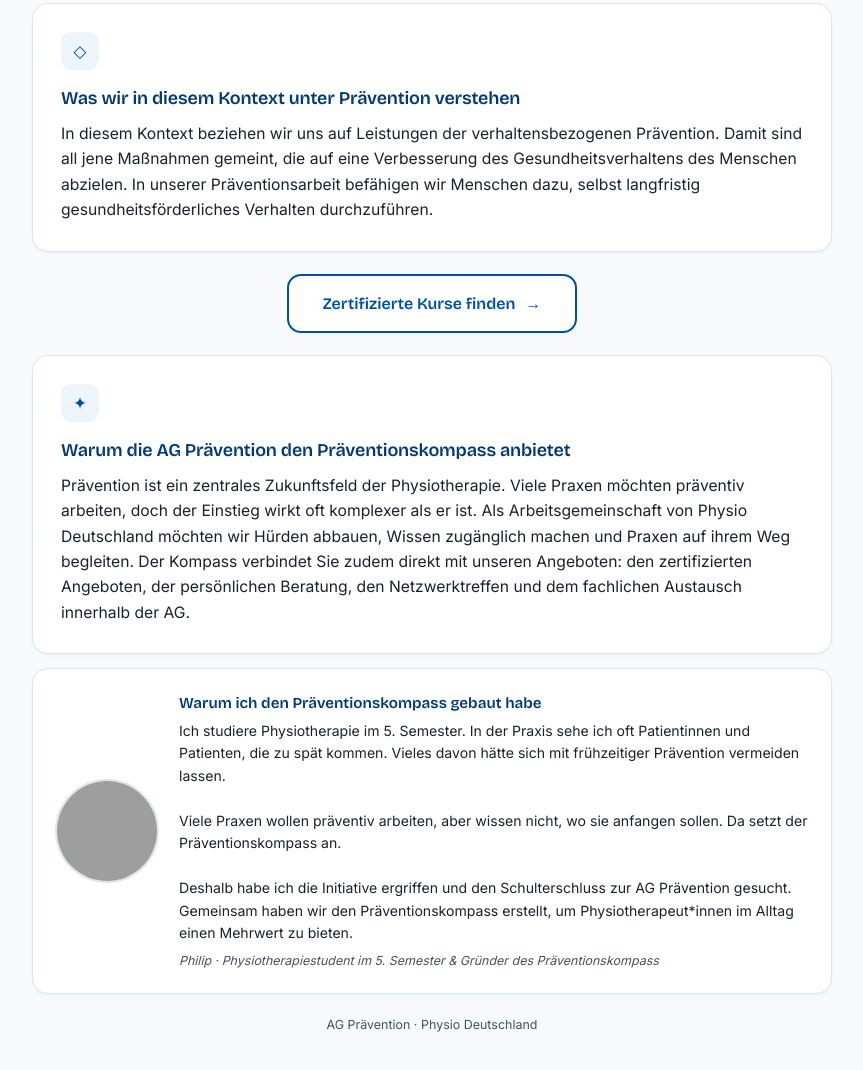
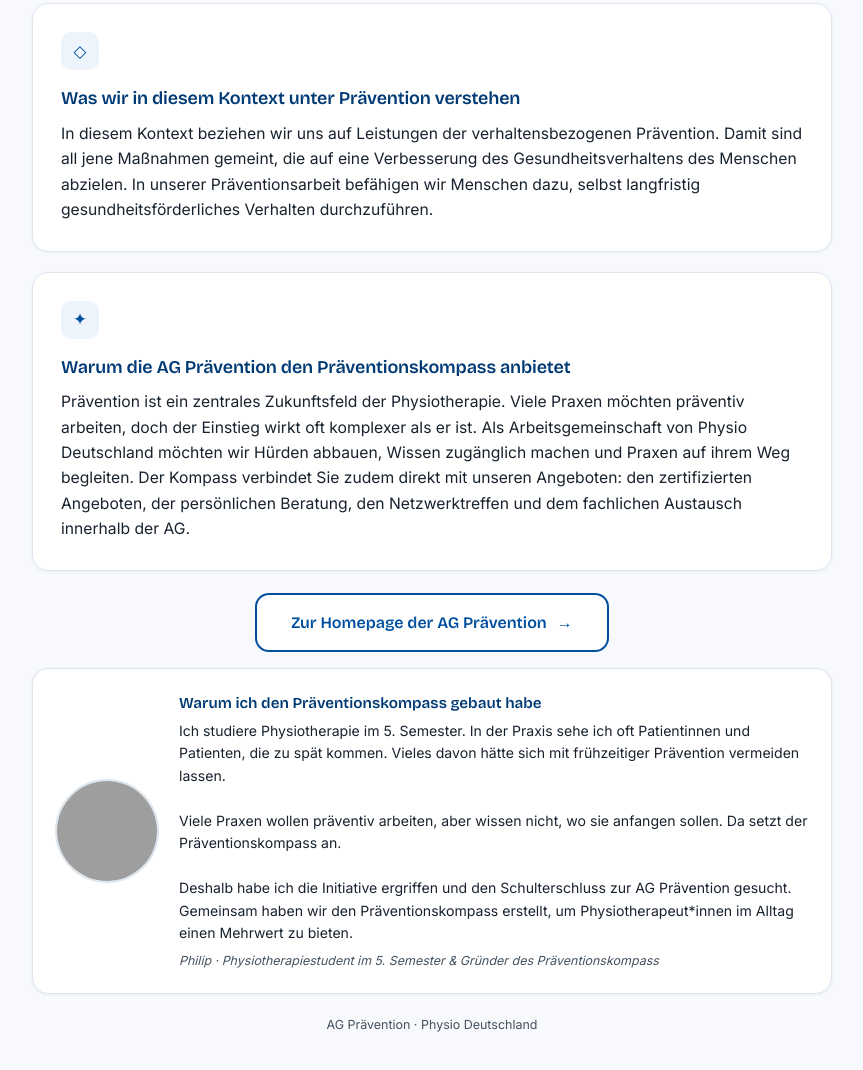
Before and after one commit to PhilipZeb/praeventionskompass, a plain HTML site: page index.html in a window 1280 px wide. Shown: the part 1518-2588 px from the top of the page, without its empty margins (208-1071 px from the left). Drawn offline with Linux system fonts and the light colour scheme; grey boxes are pictures that could not be loaded.

Commit message:
Update link in index.html to AG Prävention homepage

```diff
--- a/index.html
+++ b/index.html
@@ -234,13 +234,13 @@ h1 em{font-style:italic;color:var(--pd-blue-bright)}
         <h3>Was wir in diesem Kontext unter Prävention verstehen</h3>
         <p>In diesem Kontext beziehen wir uns auf Leistungen der verhaltensbezogenen Prävention. Damit sind all jene Maßnahmen gemeint, die auf eine Verbesserung des Gesundheitsverhaltens des Menschen abzielen. In unserer Präventionsarbeit befähigen wir Menschen dazu, selbst langfristig gesundheitsförderliches Verhalten durchzuführen.</p>
       </div>
-      <div style="grid-column:1/-1;display:flex;justify-content:center;margin:2px 0;">
-        <a class="btn-outline" href="https://agp.mygemiko.de/shop.php" target="_blank" rel="noopener">Zertifizierte Kurse finden <span class="arr">→</span></a>
-      </div>
       <div class="info-card full">
         <div class="info-icon">✦</div>
         <h3>Warum die AG Prävention den Präventionskompass anbietet</h3>
         <p>Prävention ist ein zentrales Zukunftsfeld der Physiotherapie. Viele Praxen möchten präventiv arbeiten, doch der Einstieg wirkt oft komplexer als er ist. Als Arbeitsgemeinschaft von Physio Deutschland möchten wir Hürden abbauen, Wissen zugänglich machen und Praxen auf ihrem Weg begleiten. Der Kompass verbindet Sie zudem direkt mit unseren Angeboten: den zertifizierten Angeboten, der persönlichen Beratung, den Netzwerktreffen und dem fachlichen Austausch innerhalb der AG.</p>
+      </div>
+      <div style="grid-column:1/-1;display:flex;justify-content:center;margin:2px 0;">
+        <a class="btn-outline" href="https://agp.mygemiko.de/news.php" target="_blank" rel="noopener">Zur Homepage der AG Prävention <span class="arr">→</span></a>
       </div>
     </div>
     <div style="display:flex;align-items:center;gap:20px;background:var(--white);border:1px solid var(--line);border-radius:16px;padding:22px;margin-top:14px;box-shadow:var(--shadow-sm);"><img src="IMG_6466.jpeg" alt="Philip" style="width:104px;height:104px;border-radius:50%;object-fit:cover;object-position:center 45%;flex:none;border:2px solid var(--line);"><div><div style="font-family:var(--display);font-weight:600;font-size:.95rem;color:var(--pd-blue-deep);margin-bottom:4px;">Warum ich den Präventionskompass gebaut habe</div><p style="font-size:.88rem;color:var(--ink);line-height:1.6;">Ich studiere Physiotherapie im 5. Semester. In der Praxis sehe ich oft Patientinnen und Patienten, die zu spät kommen. Vieles davon hätte sich mit frühzeitiger Prävention vermeiden lassen.<br><br>Viele Praxen wollen präventiv arbeiten, aber wissen nicht, wo sie anfangen sollen. Da setzt der Präventionskompass an.<br><br>Deshalb habe ich die Initiative ergriffen und den Schulterschluss zur AG Prävention gesucht. Gemeinsam haben wir den Präventionskompass erstellt, um Physiotherapeut*innen im Alltag einen Mehrwert zu bieten.</p><div style="font-size:.78rem;color:var(--ink-soft);margin-top:6px;font-style:italic;">Philip · Physiotherapiestudent im 5. Semester &amp; Gründer des Präventionskompass</div></div></div>
```
